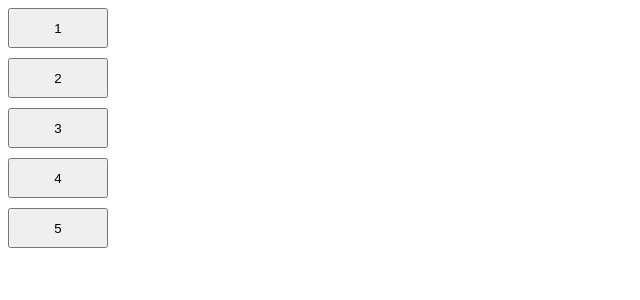
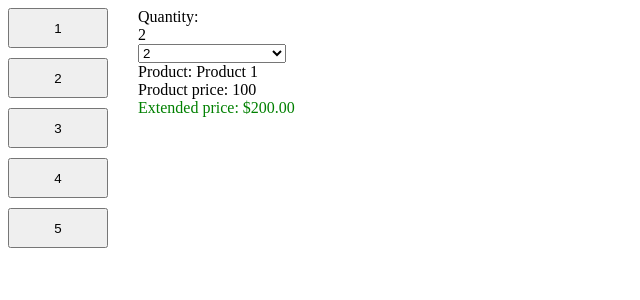
Before and after one commit to olkruglova/angular-rxjs-signals, an Angular app: page / in a window 1280 px wide. Shown: the top 300 px of the page, without its empty margins (0-640 px from the left). Built offline with nearby package versions, Linux system fonts and the light colour scheme.

Commit message:
signals examples

```diff
--- a/src/app/app.config.ts
+++ b/src/app/app.config.ts
@@ -1,12 +1,19 @@
-import { ApplicationConfig, provideZoneChangeDetection } from '@angular/core';
+import {
+  ApplicationConfig,
+  importProvidersFrom,
+  provideZoneChangeDetection,
+} from '@angular/core';
 import { provideRouter } from '@angular/router';
 
 import { routes } from './app.routes';
 import { provideHttpClient } from '@angular/common/http';
+import { FormsModule } from '@angular/forms';
 
 export const appConfig: ApplicationConfig = {
   providers: [
     provideHttpClient(),
     provideZoneChangeDetection({ eventCoalescing: true }),
-    provideRouter(routes)]
+    provideRouter(routes),
+    importProvidersFrom(FormsModule),
+  ],
 };
--- a/src/app/display/display.component.html
+++ b/src/app/display/display.component.html
@@ -2,3 +2,17 @@
   <h1>{{ product.name }}</h1>
   <img [src]="product.image" alt="Image of product" />
 </div>
+
+<div>Quantity:</div>
+<div>{{ quantity() }}</div>
+
+<select [ngModel]="quantity()" (ngModelChange)="onQuantitySelected($event)">
+  <option disabled value="">---Select a quantity---</option>
+  <option *ngFor="let quantity of quantities()" [value]="quantity">
+    {{ quantity }}
+  </option>
+</select>
+
+<div>Product: {{ selectedProduct().name }}</div>
+<div>Product price: {{ selectedProduct().price }}</div>
+<div [style.color]="color()">Extended price: {{ exPrice() | currency }}</div>
--- a/src/app/display/display.component.ts
+++ b/src/app/display/display.component.ts
@@ -1,10 +1,11 @@
-import { Component, inject } from '@angular/core';
+import { Component, computed, effect, inject, signal } from '@angular/core';
 import { DemoService } from '../demo/demo.service';
 import { CommonModule } from '@angular/common';
+import { FormsModule } from '@angular/forms';
 
 @Component({
   selector: 'app-display',
-  imports: [CommonModule],
+  imports: [CommonModule, FormsModule],
   templateUrl: './display.component.html',
   styleUrl: './display.component.css',
   standalone: true,
@@ -13,4 +14,34 @@ export class DisplayComponent {
   private demoService = inject(DemoService);
 
   readonly product$ = this.demoService.product$;
+
+  quantity = signal<number>(1);
+  quantities = signal<number[]>([1, 2, 3, 4, 5]);
+  selectedProduct = signal<Product>({ id: 1, name: 'Product 1', price: 100 });
+
+  exPrice = computed(() => this.selectedProduct().price * this.quantity());
+  color = computed(() => (this.exPrice() > 50 ? 'green' : 'blue'));
+
+  e = effect(() => console.log('In effect price: ', this.exPrice()));
+
+  constructor() {
+    console.log('In DisplayComponent constructor', this.quantity);
+
+    effect(() => console.log('In effect quantity: ', this.quantity()));
+
+    this.quantity.update((q) => q * 2);
+  }
+
+  onQuantitySelected(quantity: number): void {
+    this.quantity.set(quantity);
+    // this.quantity.set(67);
+    // this.quantity.set(100);
+    // this.quantity.set(45);
+  }
 }
+
+export interface Product {
+  id: number;
+  name: string;
+  price: number;
+}
```
